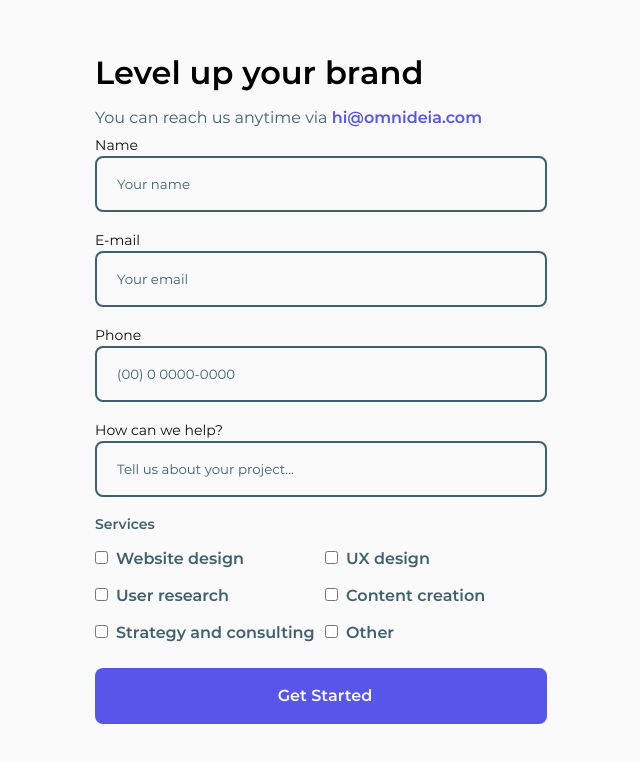
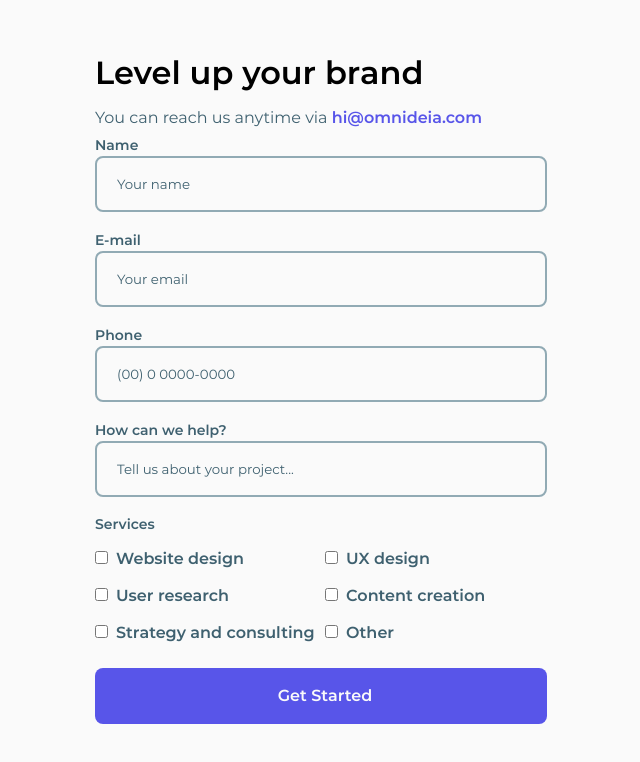
Before and after one commit to jjunior96/omnideia.com, a Next.js app: page /contact in a window 1280 px wide. Shown: the top 762 px of the page, without its empty margins (319-959 px from the left). Built offline with nearby package versions, Linux system fonts and the light colour scheme.

Commit message:
style: add new styles on component

```diff
--- a/src/components/Input/styles.ts
+++ b/src/components/Input/styles.ts
@@ -20,6 +20,7 @@ export const Container = styled.div``;
 export const Label = styled.label<LabelProps>`
   ${({ theme, isRequired, isDisabled, labelColor }) => css`
     font-size: ${theme.font.sizes.xxsmall};
+    font-weight: ${theme.font.bold};
     margin: 0;
     padding: 0;
     line-height: 1;
@@ -28,7 +29,9 @@ export const Label = styled.label<LabelProps>`
       display: none;
     }
 
-    color: ${labelColor === 'white' ? theme.colors.white : theme.colors.black};
+    color: ${labelColor === 'white'
+      ? theme.colors.white
+      : theme.colors.gray_300};
 
     ${isRequired &&
     css`
@@ -63,12 +66,11 @@ export const IconContainer = styled.div<IconContainerProps>`
     display: flex;
     align-items: center;
 
-    border: 2px solid ${theme.colors.gray_300};
+    border: 2px solid ${theme.colors.gray_200};
 
     cursor: default;
 
     &:focus-within {
-      /* box-shadow: 0 0 0.5rem ${theme.colors.green}; */
       outline: 3px solid ${lighten(0.2, theme.colors.purple_300)};
     }
 
```
